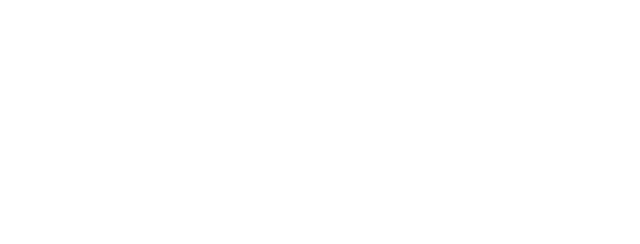
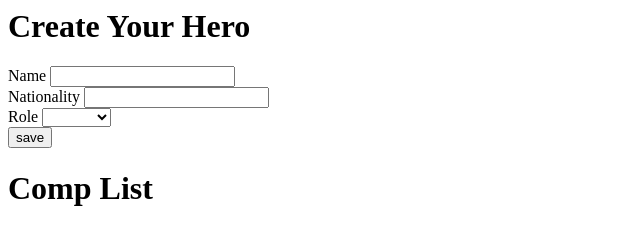
Before and after one commit to benhamilton15/Dom_weekend_hw_wk6, a plain HTML site: page index.html in a window 1280 px wide. Shown: the whole page, without its empty margins (0-640 px from the left). Drawn offline with Linux system fonts and the light colour scheme.

Commit message:
created shell html page

```diff
--- a/index.html
+++ b/index.html
@@ -6,6 +6,36 @@
     <title>Document</title>
 </head>
 <body>
+    <h1 id="heading">Create Your Hero</h1>
 
+    <form id="new-item-form">
+        <div id="form-wrapper">
+          <div class="form-item">
+            <label for="name" class="primary">Name</label>
+            <input type="text" id="name" required/>
+          </div>
+
+          <div class="form-item">
+            <label for="nationality" class="primary">Nationality</label>
+            <input type="text" id="nationality" required/>
+          </div>
+
+          <div class="form-item">
+            <label for="category" class="primary">Role</label>
+            <select id="category">
+              <option value="" disabled selected></option>
+              <option value="Tank">Tank</option>
+              <option value="Support">Support</option>
+              <option value="Dps">Dps</option>
+            </select>
+          </div>
+        </div>
+        <input type="submit" value="save"/>
+      </form>
+
+      <h1>Comp List</h1>
+      <ul id="comp-list">
+
+      </ul>
 </body>
 </html>
```
